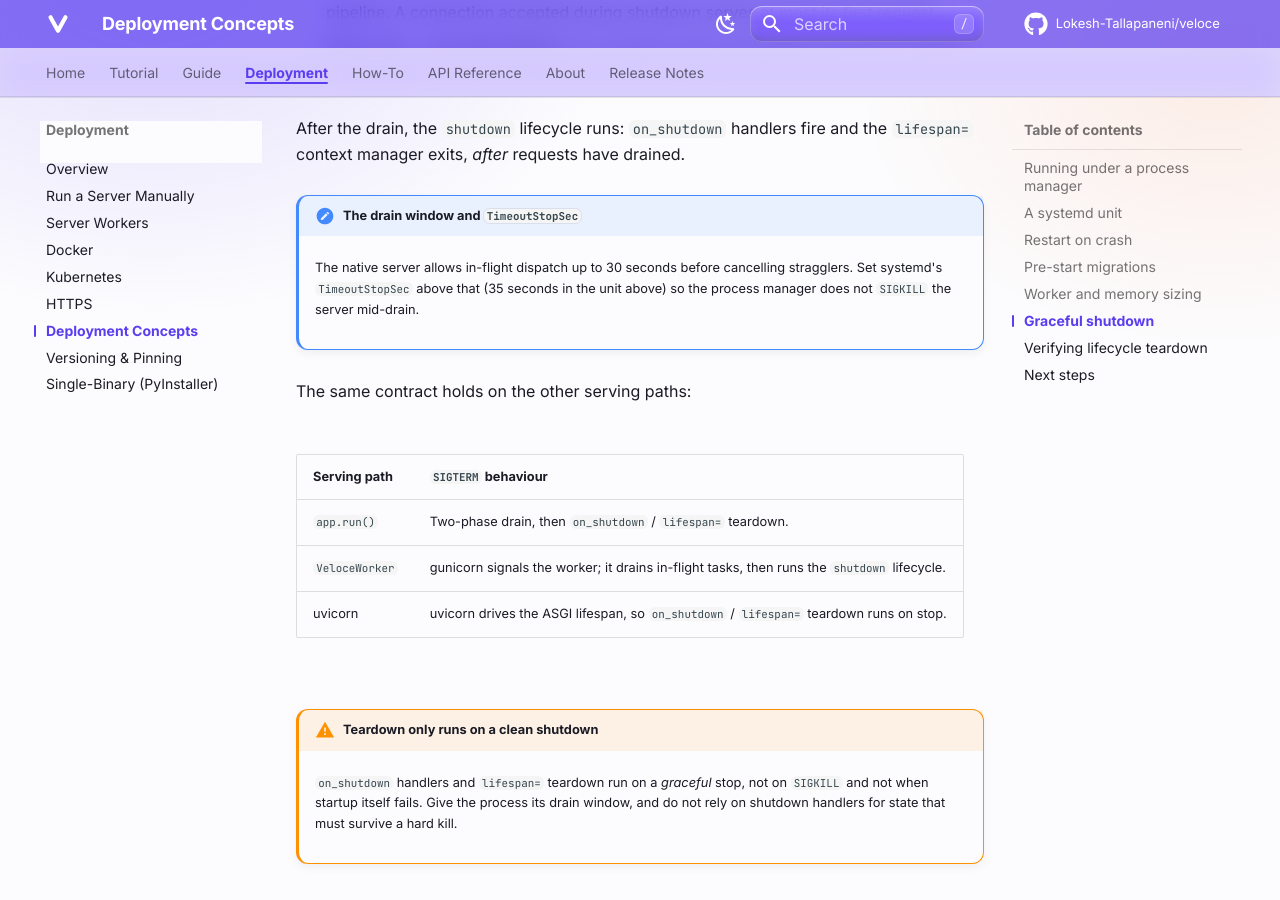
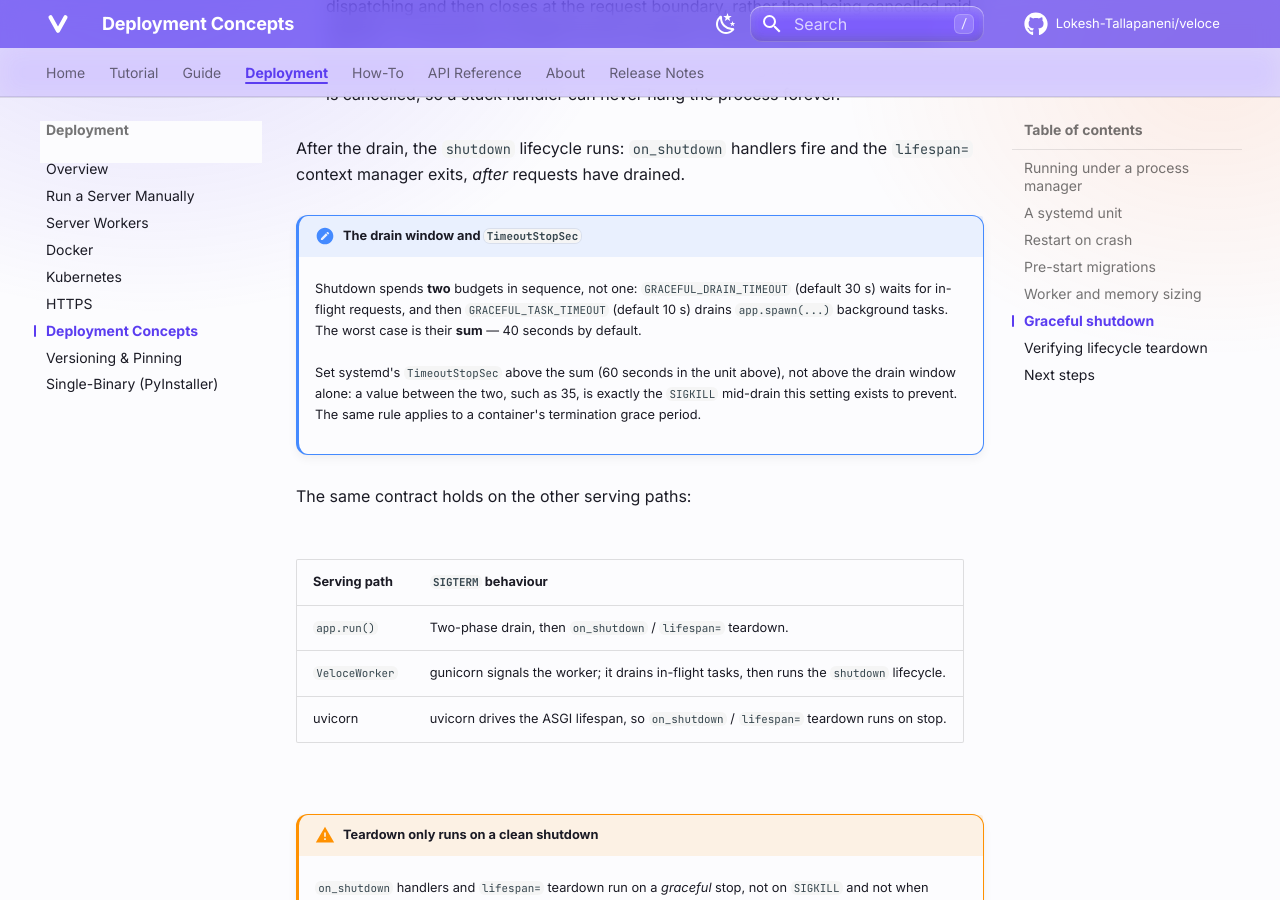
Before and after one commit to Lokesh-Tallapaneni/veloce, an MkDocs documentation site: the page built from docs/deployment/concepts.md, in a window 1280 px wide and 900 px high, scrolled down 6195 px. Built offline with MkDocs 1.6.1 and Material for MkDocs 9.7.7, drawn with Linux system fonts in a browser that asks for light colours; comment, search, counter and statistics services are not loaded; some of the changed text lies outside the part shown.

Commit message:
correct the session-cookie config guidance and the shutdown grace periods
The middleware guide pointed readers at SESSION_COOKIE_* keys that are retired
and now stop startup with AuditFailed.

The systemd unit set TimeoutStopSec=35 against a worst case of 40 seconds:
GRACEFUL_DRAIN_TIMEOUT and GRACEFUL_TASK_TIMEOUT run in sequence, so a value
between them is the SIGKILL mid-drain the setting exists to prevent.

```diff
--- a/docs/deployment/concepts.md
+++ b/docs/deployment/concepts.md
@@ -53,7 +53,7 @@
 Restart=on-failure
 RestartSec=2
 KillSignal=SIGTERM
-TimeoutStopSec=35
+TimeoutStopSec=60
 
 [Install]
 WantedBy=multi-user.target
@@ -73,7 +73,7 @@
 | `Restart` | `on-failure` | Restart the server only when it exits non-zero (a crash), not after a clean stop. |
 | `RestartSec` | `2` | Wait two seconds before restarting, so a crash loop does not spin. |
 | `KillSignal` | `SIGTERM` | Stop the server with `SIGTERM`, which Veloce treats as graceful drain. |
-| `TimeoutStopSec` | `35` | Allow the drain window to finish before `SIGKILL`; keep it above the drain timeout. |
+| `TimeoutStopSec` | `60` | Allow shutdown to finish before `SIGKILL`; keep it above `GRACEFUL_DRAIN_TIMEOUT` **plus** `GRACEFUL_TASK_TIMEOUT`, which run in sequence (30 + 10 = 40 by default). |
 
 !!! warning "Run as a non-root user"
     Set `User=` to a dedicated unprivileged account. A web server reachable
@@ -229,10 +229,15 @@
 the `lifespan=` context manager exits, *after* requests have drained.
 
 !!! note "The drain window and `TimeoutStopSec`"
-    The native server allows in-flight dispatch up to 30 seconds before
-    cancelling stragglers. Set systemd's `TimeoutStopSec` above that (35 seconds
-    in the unit above) so the process manager does not `SIGKILL` the server
-    mid-drain.
+    Shutdown spends **two** budgets in sequence, not one:
+    `GRACEFUL_DRAIN_TIMEOUT` (default 30 s) waits for in-flight requests, and
+    then `GRACEFUL_TASK_TIMEOUT` (default 10 s) drains `app.spawn(...)`
+    background tasks. The worst case is their **sum** — 40 seconds by default.
+
+    Set systemd's `TimeoutStopSec` above the sum (60 seconds in the unit above),
+    not above the drain window alone: a value between the two, such as 35, is
+    exactly the `SIGKILL` mid-drain this setting exists to prevent. The same rule
+    applies to a container's termination grace period.
 
 The same contract holds on the other serving paths:
 
```
Also changed, not shown: docs/deployment/kubernetes.md (+5 -2 lines), docs/guide/middleware.md (+10 -3 lines).
